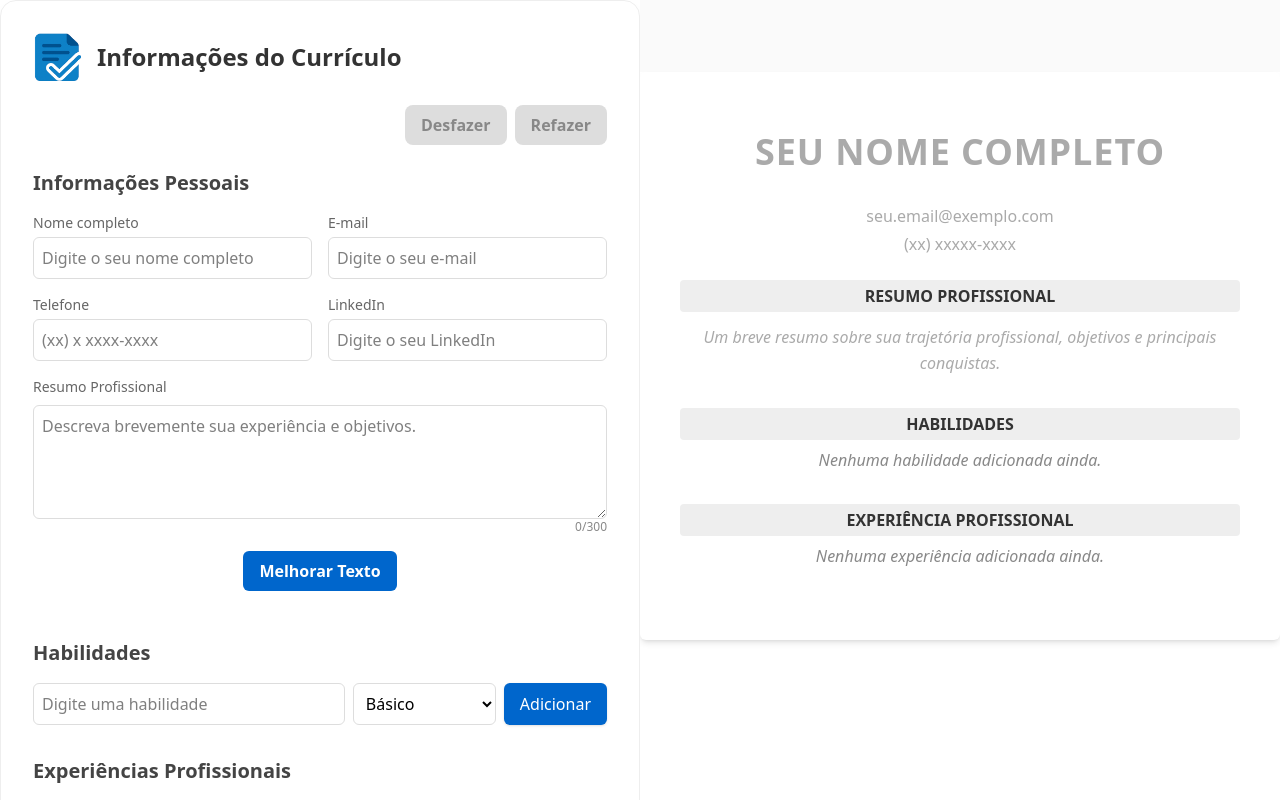
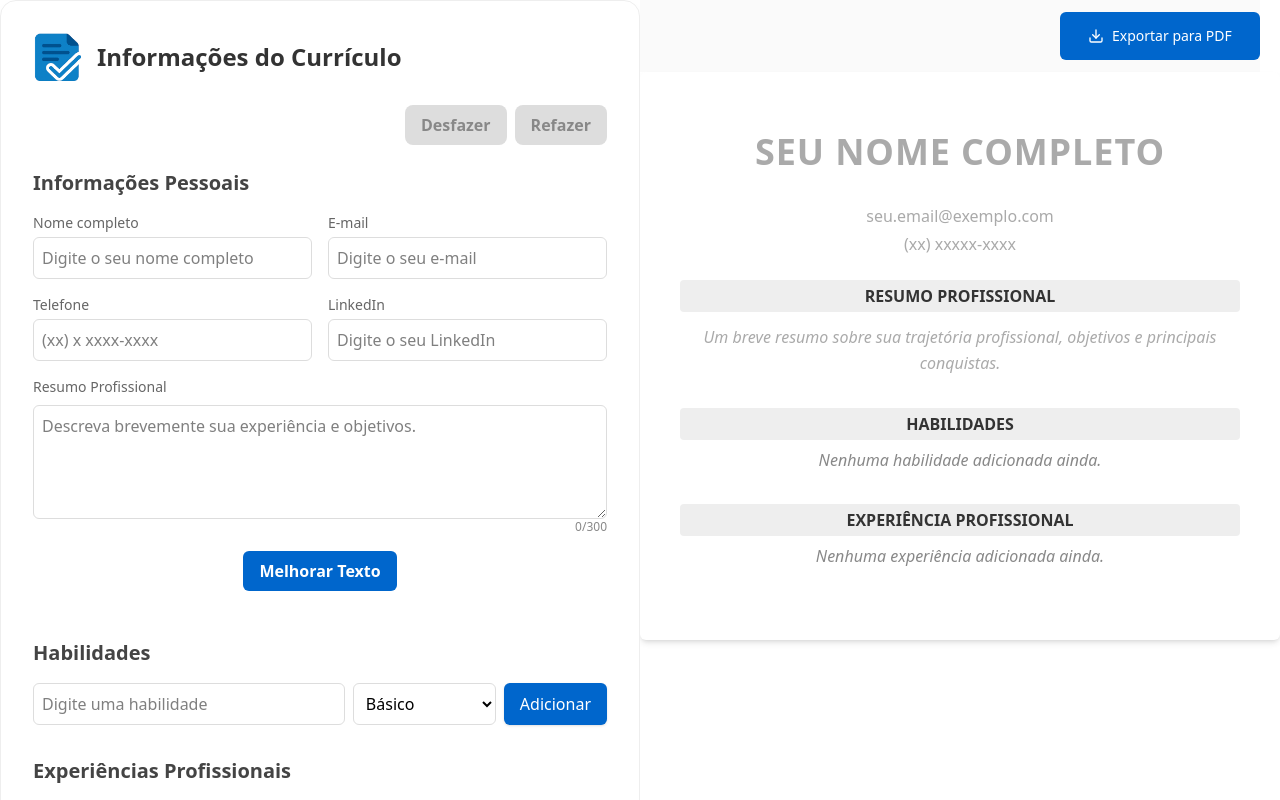
Before and after one commit to julyribeiro/gerador-curriculo, a React (Vite) app: page / in a window 1280 px wide. Built offline with nearby package versions, Linux system fonts and the light colour scheme.

Commit message:
feat: inclusão de imagem de preview do site e update no botão de exportar PDF

```diff
--- a/src/components/Layout/PreviewSection.tsx
+++ b/src/components/Layout/PreviewSection.tsx
@@ -6,7 +6,7 @@
   return (
     <section>
       {/* Botão de exportação em PDF */}
-      <div className="py-3 px-193 bg-gray-50">
+      <div className="flex justify-end py-3 mr-5 bg-gray-50">
         <div className="w-50 rounded-md bg-blue-500 py-1 px-3 text-white hover:bg-blue-600"><ExportButton /></div>
       </div>
       <div id="cv-preview-section" className="flex-1 p-10 bg-white max-w-4xl mx-auto shadow-md rounded-md">
```
Also changed, not shown: public/preview.png.
